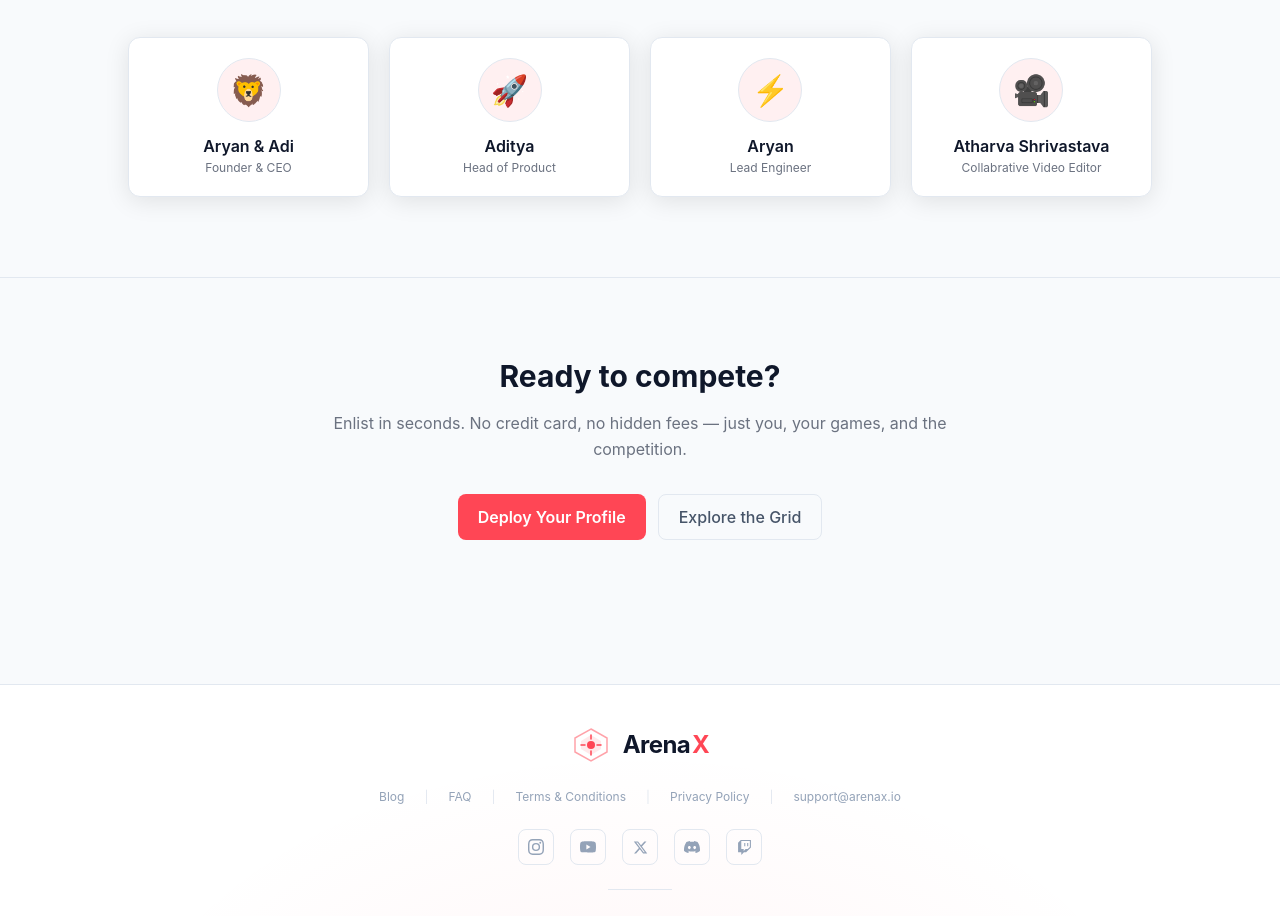
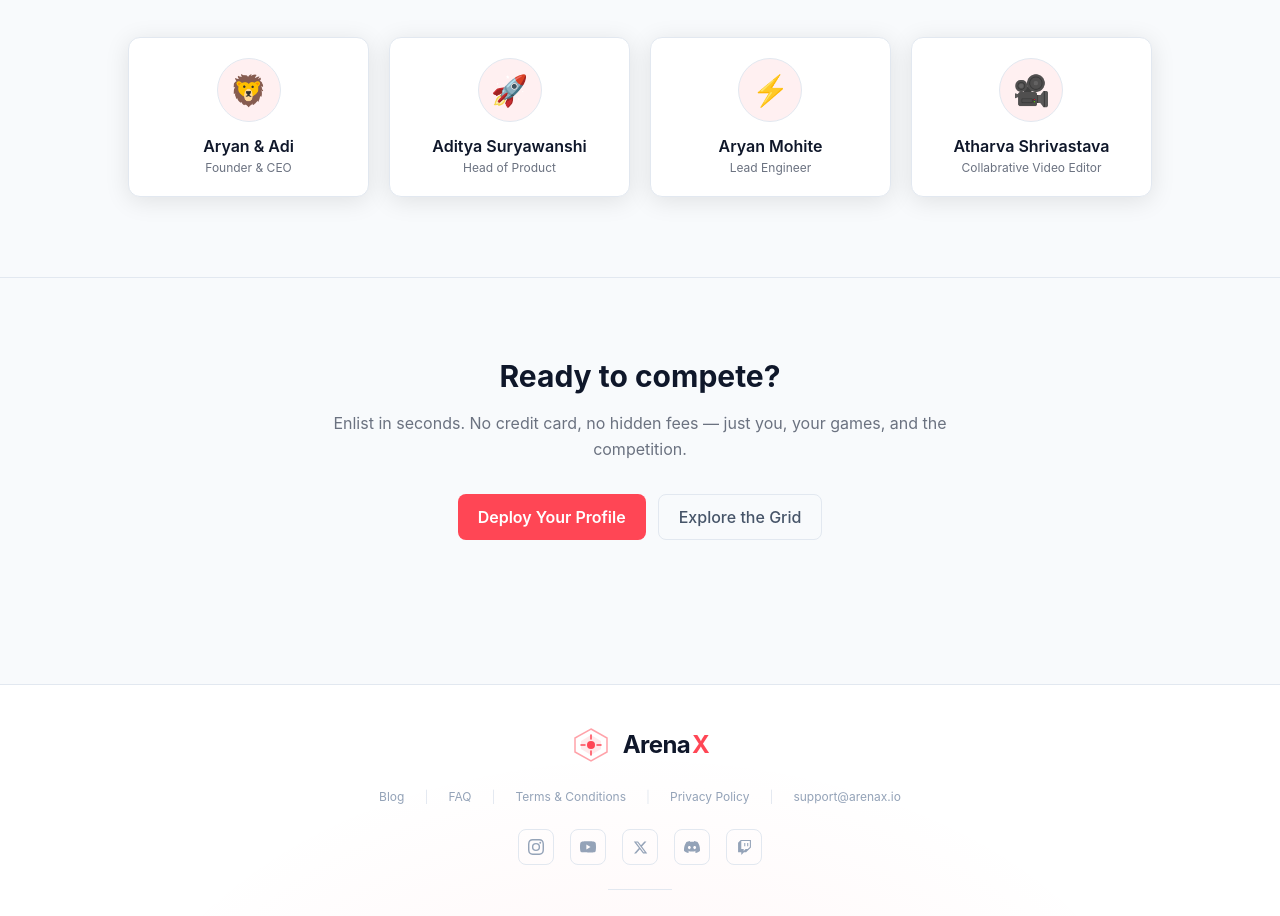
Before and after one commit to Aryan-Mohite/ArenaX_Hostinger, a React (Vite) app in the folder frontend/: page /about in a window 1280 px wide. Shown: the part 2820-3736 px from the top of the page. Built offline with nearby package versions, Linux system fonts and the light colour scheme.

Commit message:
Update team member full names
Add full names for team members in the About page. Updated 'Aditya' to 'Aditya Suryawanshi' and 'Aryan' to 'Aryan Mohite' for more complete profile information.

```diff
--- a/frontend/src/pages/About.jsx
+++ b/frontend/src/pages/About.jsx
@@ -55,7 +55,7 @@ const TEAM = [
     email: "arenaxxtreme@gmail.com",
   },
   {
-    name: "Aditya",
+    name: "Aditya Suryawanshi",
     role: "Head of Product",
     emoji: "🚀",
     linkedin: "https://www.linkedin.com/in/aditya-suryavanshi-16b6a7409",
@@ -63,7 +63,7 @@ const TEAM = [
     email: "adiyasuryawanshi091@gmail.com",
   },
   {
-    name: "Aryan",
+    name: "Aryan Mohite",
     role: "Lead Engineer",
     emoji: "⚡",
     linkedin: "www.linkedin.com/in/aryan-mohite-068736315",
```
